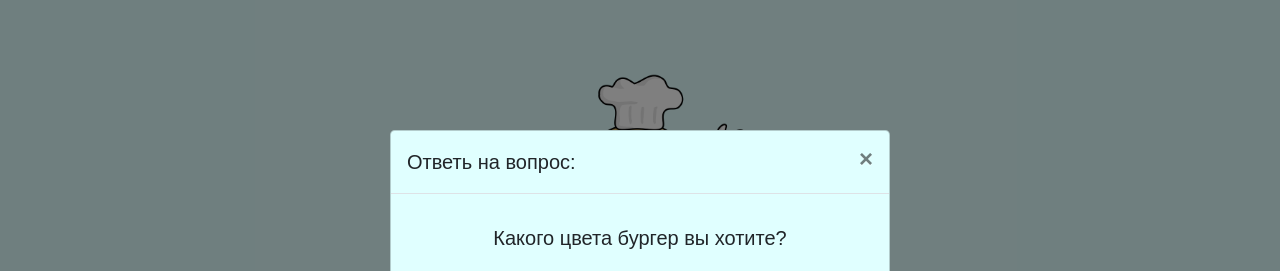
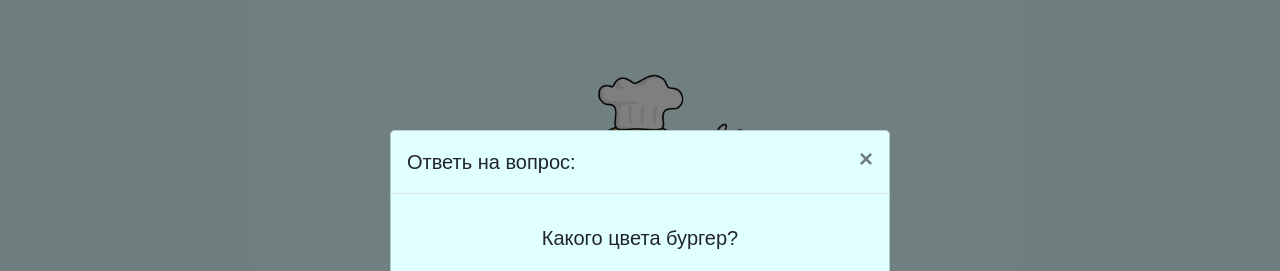
Before and after one commit to SoullessSoldier/gloacademy-js_quiz-burger, a plain HTML site: page index.html in a window 1280 px wide. Both pictures are taken after a click on the button "Пройди тест и получи результат". Shown: the part 84-355 px from the top of the page. Drawn offline with Linux system fonts and the light colour scheme.

Commit message:
Add Day2

```diff
--- a/questions.js
+++ b/questions.js
@@ -93,4 +93,4 @@ const inputs = [...formAnswers.elements]
 inputs.forEach((elem, index) => {
     obj[`${index}_${questions[numberQuestion].question}`] = elem.value;
 })
-finalAnswers.push(obj)
+finalAnswers.push(obj);
--- a/script/script.js
+++ b/script/script.js
@@ -1,11 +1,89 @@
 
 document.addEventListener('DOMContentLoaded', () => {
+
     'use strict';
     const btnOpenModal = document.querySelector('#btnOpenModal'),
         modalBlock = document.querySelector('#modalBlock'),
         btnCloseModal = document.querySelector('#closeModal'),
         questionTitle = document.querySelector('#question'),
-        formAnswers = document.querySelector('#formAnswers');
+        formAnswers = document.querySelector('#formAnswers'),
+        btnPrev = document.querySelector('#prev'),
+        btnNext = document.querySelector('#next');
+
+    const questions = [
+        {
+            question: "Какого цвета бургер?",
+            answers: [
+                {
+                    title: 'Стандарт',
+                    url: './image/burger.png'
+                },
+                {
+                    title: 'Черный',
+                    url: './image/burgerBlack.png'
+                }
+            ],
+            type: 'radio'
+        },
+        {
+            question: "Из какого мяса котлета?",
+            answers: [
+                {
+                    title: 'Курица',
+                    url: './image/chickenMeat.png'
+                },
+                {
+                    title: 'Говядина',
+                    url: './image/beefMeat.png'
+                },
+                {
+                    title: 'Свинина',
+                    url: './image/porkMeat.png'
+                }
+            ],
+            type: 'radio'
+        },
+        {
+            question: "Дополнительные ингредиенты?",
+            answers: [
+                {
+                    title: 'Помидор',
+                    url: './image/tomato.png'
+                },
+                {
+                    title: 'Огурец',
+                    url: './image/cucumber.png'
+                },
+                {
+                    title: 'Салат',
+                    url: './image/salad.png'
+                },
+                {
+                    title: 'Лук',
+                    url: './image/onion.png'
+                }
+            ],
+            type: 'checkbox'
+        },
+        {
+            question: "Добавить соус?",
+            answers: [
+                {
+                    title: 'Чесночный',
+                    url: './image/sauce1.png'
+                },
+                {
+                    title: 'Томатный',
+                    url: './image/sauce2.png'
+                },
+                {
+                    title: 'Горчичный',
+                    url: './image/sauce3.png'
+                }
+            ],
+            type: 'radio'
+        }
+    ];
 
     btnOpenModal.addEventListener('click', (e) => {
         modalBlock.classList.add('d-block');
@@ -17,42 +95,49 @@ document.addEventListener('DOMContentLoaded', () => {
     });
 
     const playTest = () => {
-        let questionsArray = [
-            { "question": "Какого цвета бургер вы хотите?",
-                "answers": [
-                    {
-                        title: 'Стандарт',
-                        url: './image/burger.png'
-                    },
-                    {
-                        title: 'Черный',
-                        url: './image/burgerBlack.png'
-                    }
-                ]
+        let numberQuestion = 0;
+        const renderAnswers = (index) => {
+            questions[index].answers.forEach((answer) => {
+                const answerItem = document.createElement('div');
+                answerItem.classList.add('answers-item', 'd-flex', 'flex-column');
+                answerItem.innerHTML = `
+                <input type="${questions[index].type}" id="${answer.title}" name="answer" class="d-none">
+                <label for="${answer.title}" class="d-flex flex-column justify-content-between">
+                    <img class="answerImg" src="${answer.url}" alt="burger">
+                    <span>${answer.title}</span>
+                </label>
+                `;
+                formAnswers.appendChild(answerItem);
+                });
+        };
+        const renderQuestions = (indexQuestion) => {
+            formAnswers.innerHTML = '';
+            questionTitle.textContent = `${questions[indexQuestion].question}`;
+            renderAnswers(indexQuestion);
+            renderQuizButtons(indexQuestion);
+        };
+        const renderQuizButtons = (numberQuestion) => {
+            if (numberQuestion === 0) {
+                btnPrev.style.display="none";
+                btnNext.style.display="block";
+            } else if(numberQuestion === questions.length - 1){
+                btnPrev.style.display="block";
+                btnNext.style.display="none";
+            } else {
+                btnPrev.style.display="block";
+                btnNext.style.display="block";
             }
-        ];
+        };
+        renderQuestions(numberQuestion);
 
-        const renderQuestions = (question, answers) => {
-            questionTitle.textContent = question;
+        btnNext.onclick = ()=> {
+            numberQuestion++;
+            renderQuestions(numberQuestion);
+        };
+        btnPrev.onclick = ()=> {
+            numberQuestion--;
+            renderQuestions(numberQuestion);
+        };
 
-            formAnswers.innerHTML = `
-            <div class="answers-item d-flex flex-column">
-                <input type="radio" id="answerItem1" name="answer" class="d-none">
-                <label for="answerItem1" class="d-flex flex-column justify-content-between">
-                  <img class="answerImg" src="${answers[0].url}" alt="burger">
-                  <span>${answers[0].title}</span>
-                </label>
-              </div>
-              <div class="answers-item d-flex justify-content-center">
-                <input type="radio" id="answerItem2" name="answer" class="d-none">
-                <label for="answerItem2" class="d-flex flex-column justify-content-between">
-                  <img class="answerImg" src="${answers[1].url}" alt="burger">
-                  <span>${answers[1].title}</span>
-                </label>
-            </div>
-            `;
-        };
-        let {question, answers} = questionsArray[0];
-        renderQuestions(question, answers);
     };
 });
```
Also changed, not shown: index.html (line endings or trailing spaces).
